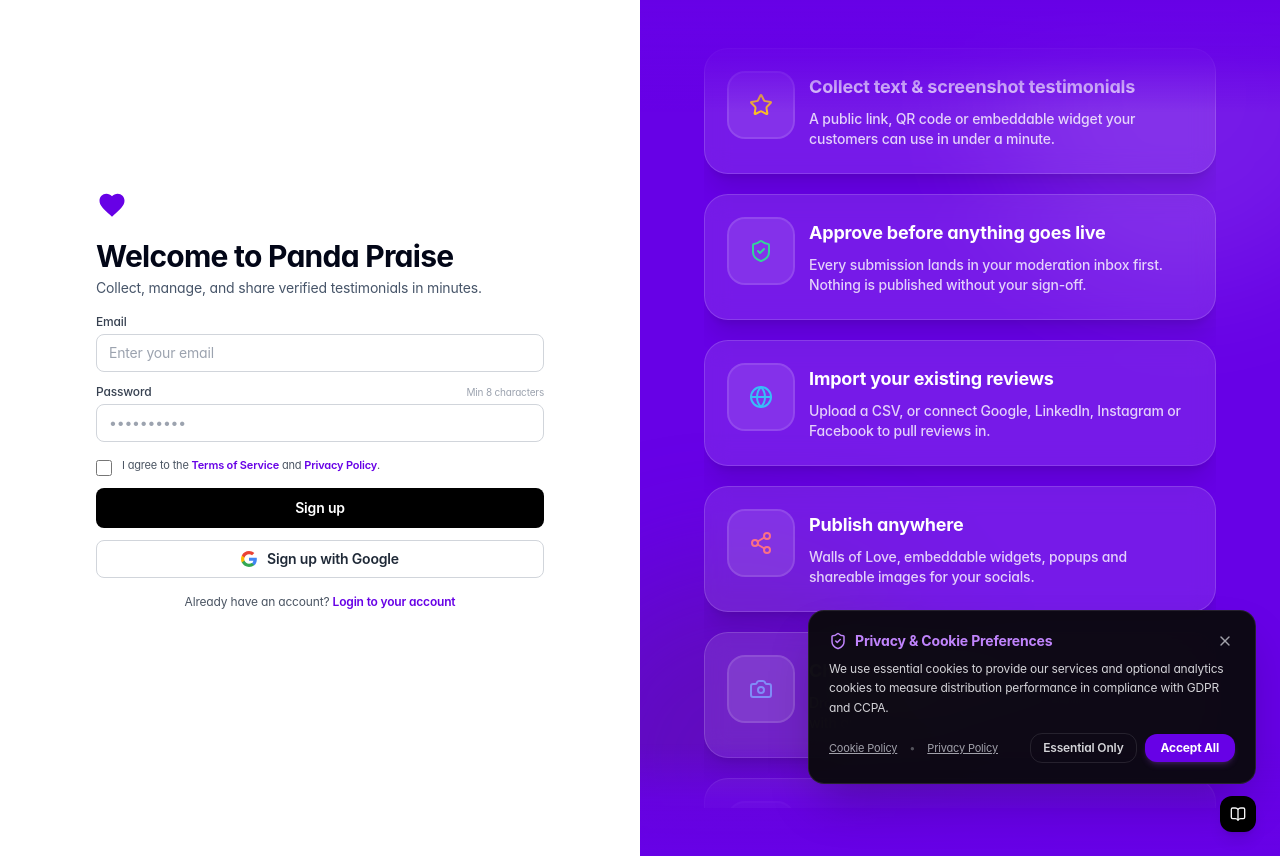
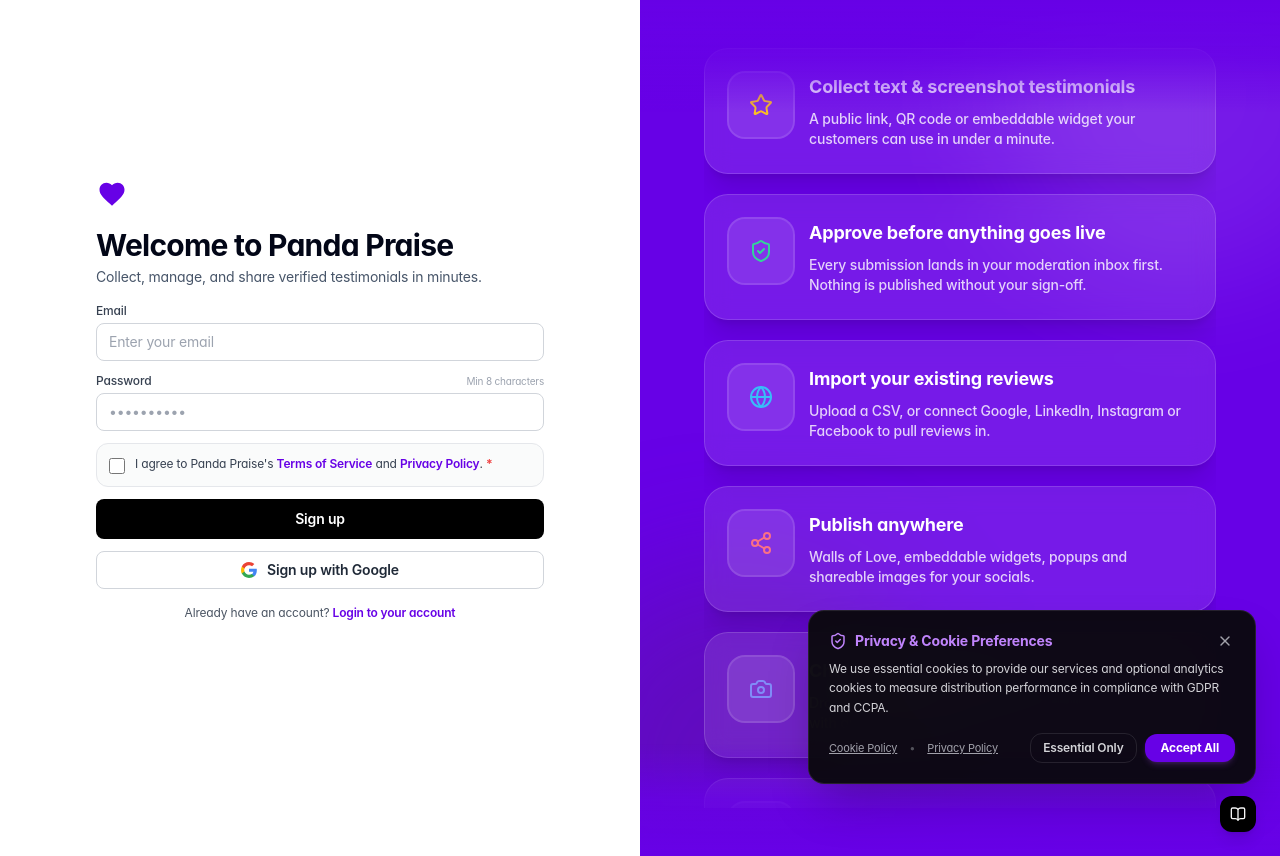
Before and after one commit to greetingsgopal-hub/testimonial-collector-dashboard, a React (Vite) app: page /signup in a window 1280 px wide. Built offline with nearby package versions, Linux system fonts and the light colour scheme; no server answers.

Commit message:
fix(signup): strictly enforce terms consent gate on both email and google signup flows

```diff
--- a/src/pages/SignupPage.tsx
+++ b/src/pages/SignupPage.tsx
@@ -21,6 +21,7 @@
   const [email, setEmail] = useState('');
   const [password, setPassword] = useState('');
   const [agreeToTerms, setAgreeToTerms] = useState(false);
+  const [highlightTerms, setHighlightTerms] = useState(false);
   const [isSubmitting, setIsSubmitting] = useState(false);
   const [isGoogleSubmitting, setIsGoogleSubmitting] = useState(false);
   const [localError, setLocalError] = useState<string | null>(null);
@@ -111,7 +112,9 @@
     }
 
     if (!agreeToTerms) {
-      setLocalError('Please agree to the Terms of Service and Privacy Policy to continue.');
+      setLocalError('Please check the box below to agree to the Terms of Service and Privacy Policy before creating your account.');
+      setHighlightTerms(true);
+      document.getElementById('agreeToTerms')?.focus();
       return;
     }
 
@@ -155,6 +158,15 @@
   const handleGoogleSignup = async () => {
     if (isGoogleSubmitting) return;
     setLocalError(null);
+
+    // Hard gate: Terms must be accepted before Google sign-up popup is triggered
+    if (!agreeToTerms) {
+      setLocalError('Please check the box below to agree to the Terms of Service and Privacy Policy before signing up with Google.');
+      setHighlightTerms(true);
+      document.getElementById('agreeToTerms')?.focus();
+      return;
+    }
+
     setIsGoogleSubmitting(true);
     try {
       const res = await signInWithGoogle();
@@ -298,18 +310,35 @@
               />
             </div>
 
-            {/* Terms & Privacy Consent Checkbox */}
-            <div className="flex items-start gap-2.5 pt-1">
+            {/* Terms & Privacy Consent Checkbox (Strict First-Time Gate) */}
+            <div
+              className={`p-3 rounded-xl border transition-all duration-200 ${
+                highlightTerms && !agreeToTerms
+                  ? 'bg-red-50/90 border-red-300 ring-2 ring-red-400/40'
+                  : agreeToTerms
+                  ? 'bg-purple-50/60 border-purple-200'
+                  : 'bg-gray-50/80 border-gray-200 hover:border-gray-300'
+              }`}
+            >
+              <div className="flex items-start gap-2.5">
                 <input
                   id="agreeToTerms"
                   type="checkbox"
                   required
                   checked={agreeToTerms}
-                onChange={(e) => setAgreeToTerms(e.target.checked)}
-                className="mt-0.5 h-4 w-4 rounded border-gray-300 text-[#6701e6] focus:ring-[#6701e6] cursor-pointer shrink-0"
+                  onChange={(e) => {
+                    setAgreeToTerms(e.target.checked);
+                    if (e.target.checked) {
+                      setHighlightTerms(false);
+                      if (localError?.includes('Terms of Service')) {
+                        setLocalError(null);
+                      }
+                    }
+                  }}
+                  className="mt-0.5 h-4 w-4 rounded border-gray-300 text-[#6701e6] focus:ring-[#6701e6] cursor-pointer shrink-0 accent-[#6701e6]"
                 />
-              <label htmlFor="agreeToTerms" className="text-[11px] text-gray-600 leading-snug cursor-pointer select-none">
-                I agree to the{' '}
+                <label htmlFor="agreeToTerms" className="text-xs text-gray-700 leading-snug cursor-pointer select-none">
+                  I agree to Panda Praise's{' '}
                   <Link to="/terms" target="_blank" className="text-[#6701e6] hover:underline font-semibold">
                     Terms of Service
                   </Link>{' '}
@@ -317,8 +346,14 @@
                   <Link to="/privacy-policy" target="_blank" className="text-[#6701e6] hover:underline font-semibold">
                     Privacy Policy
                   </Link>
-                .
+                  . <span className="text-red-500 font-bold" title="Required to sign up">*</span>
                 </label>
+              </div>
+              {highlightTerms && !agreeToTerms && (
+                <p className="mt-2 text-[11px] font-semibold text-red-600 flex items-center gap-1.5 pl-6.5 animate-fade-in">
+                  <span>⚠️ You must check this box to agree before creating your account.</span>
+                </p>
+              )}
             </div>
 
             {/* Solid Black Sign up Button */}
```
Also changed, not shown: 1 other file (tests, documents, lock files or other folders). Lines whose indentation alone changed are shown as unchanged.
